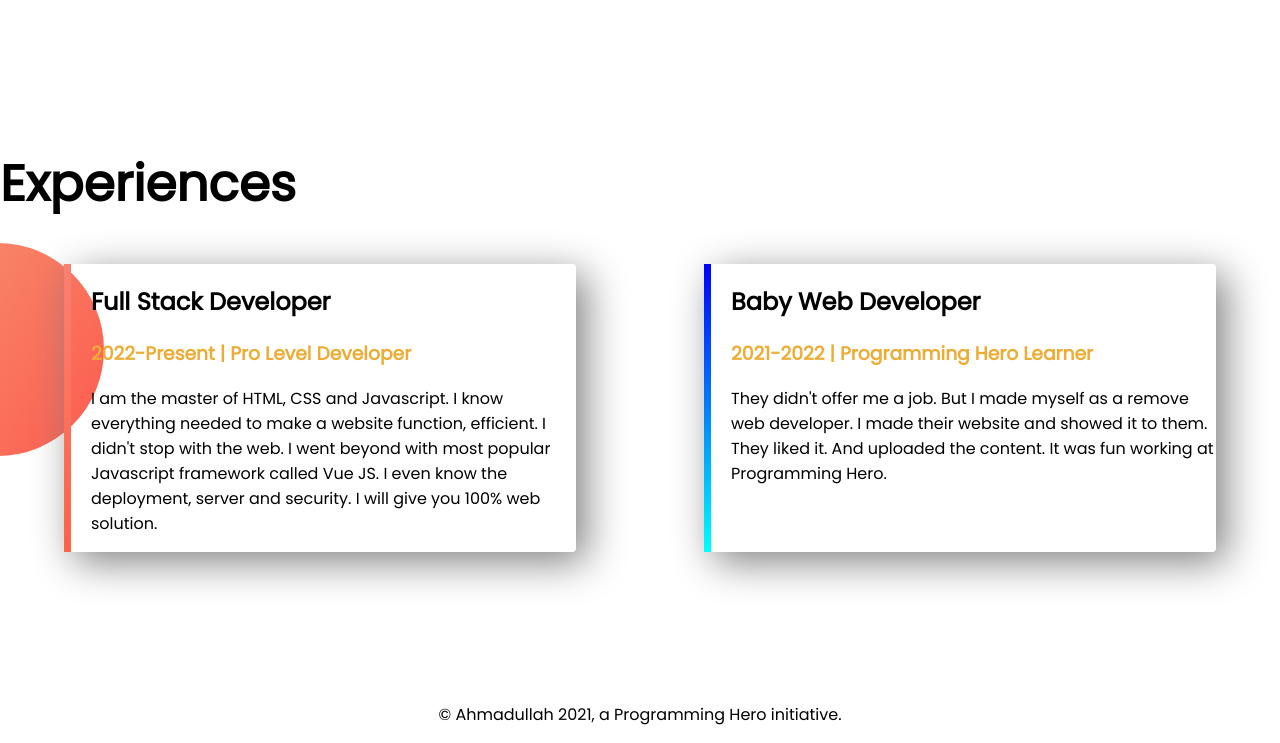
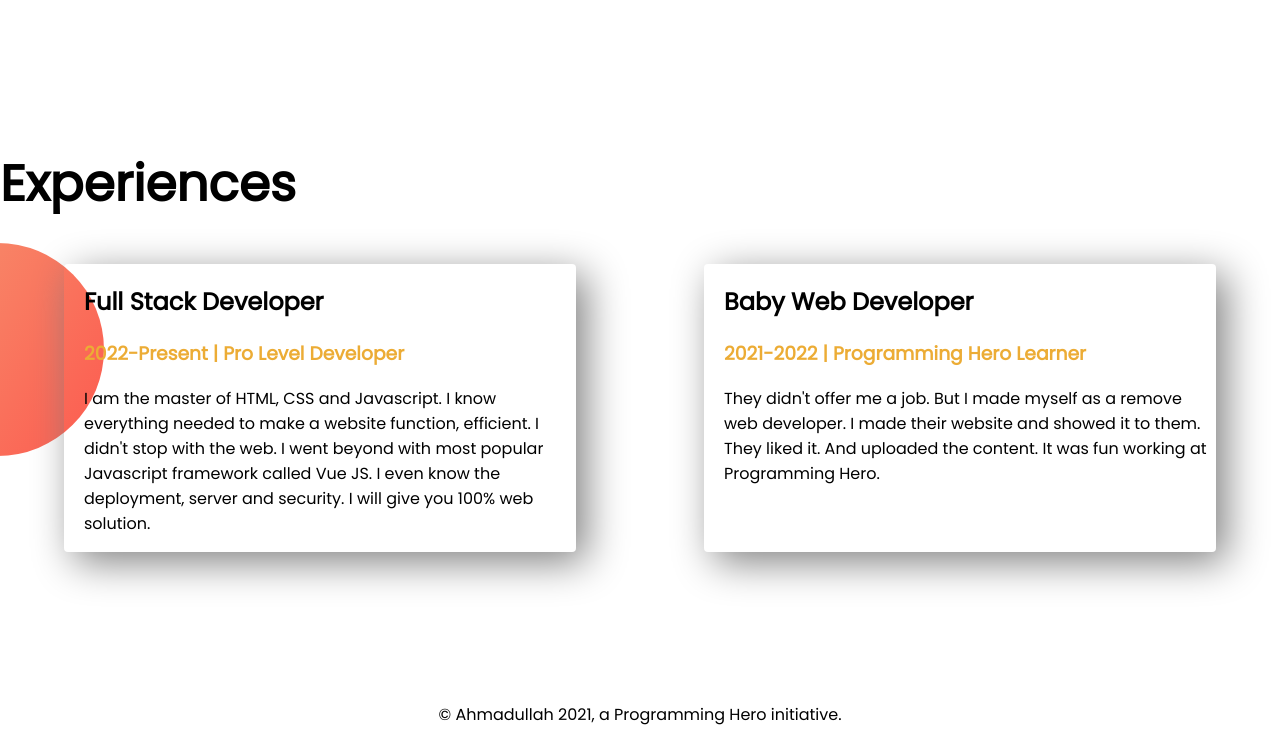
Before and after one commit to tonmoyahmadullah/developer-portfolio, a plain HTML site: page index.html in a window 1280 px wide. Shown: the part 1067-1810 px from the top of the page. Drawn offline with Linux system fonts and the light colour scheme.

Commit message:
resolved

```diff
--- a/style.css
+++ b/style.css
@@ -62,7 +62,7 @@ h1{
     padding-left: 20px;
     border-radius: 4px;
     box-shadow: 10px 10px 40px gray;
-    border-left: 7px solid;
+
 }
 
 #web-dev-exp{
```
